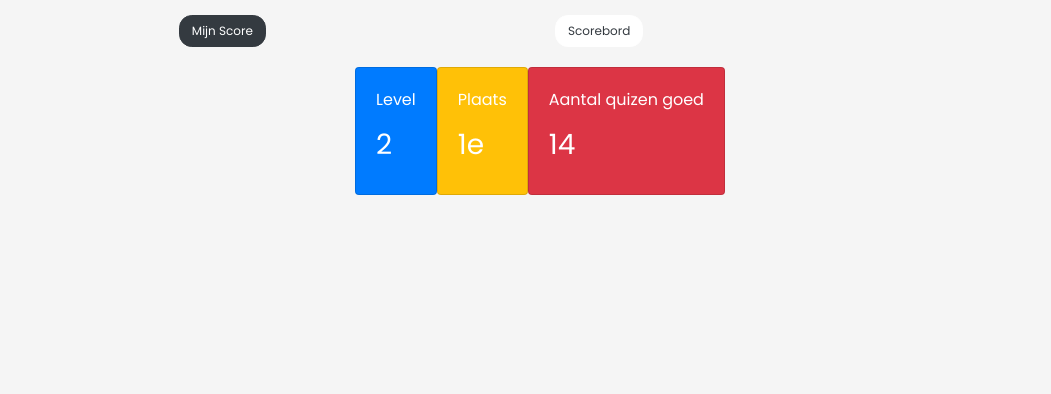
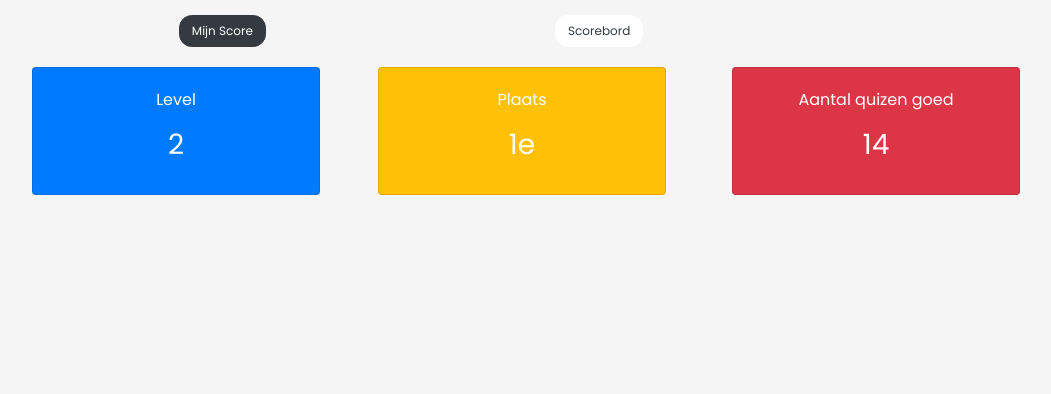
Before and after one commit to iamesat/Groninger-Landschap-App, a PHP site: page /mijn-score.php in a window 1280 px wide. Shown: the part 85-479 px from the top of the page, without its empty margins (100-1151 px from the left). Run offline with PHP 8.4, Linux system fonts and the light colour scheme; some libraries are stand-ins or nearby versions.

Commit message:
Update mijn-score.php

```diff
--- a/mijn-score.php
+++ b/mijn-score.php
@@ -16,23 +16,29 @@
 </div>
 
 <div class="container">
-    <div class="row justify-content-center">
-        <div class="card text-white bg-primary mb-3" style="max-width: 18rem;">
-            <div class="card-body">
+    <div class="row justify-content-center mx-4">
+    <div class="col-sm">
+            <div class="card text-white bg-primary mb-3 mx-2" style="max-width: 18rem;">
+                <div class="card-body text-center">
                     <p class="card-text">Level</p>
                     <h3 class="card-title">2</h3>
                 </div>
             </div>
-        <div class="card text-white bg-warning mb-3">
-            <div class="card-body">
+        </div>
+        <div class="col-sm">
+            <div class="card text-white bg-warning mb-3" style="max-width: 18rem;">
+                <div class="card-body text-center">
                     <p class="card-text">Plaats</p>
                     <h3 class="card-title">1e</h3>
                 </div>
             </div>
-        <div class="card text-white bg-danger mb-3">
-            <div class="card-body">
+        </div>
+        <div class="col-sm">
+            <div class="card text-white bg-danger mb-3" style="max-width: 18rem;">
+                <div class="card-body text-center">
                     <p class="card-text">Aantal quizen goed</p>
                     <h3 class="card-title">14</h3>
+                </div>
             </div>
         </div>
 
```
Lines whose indentation alone changed are shown as unchanged.
